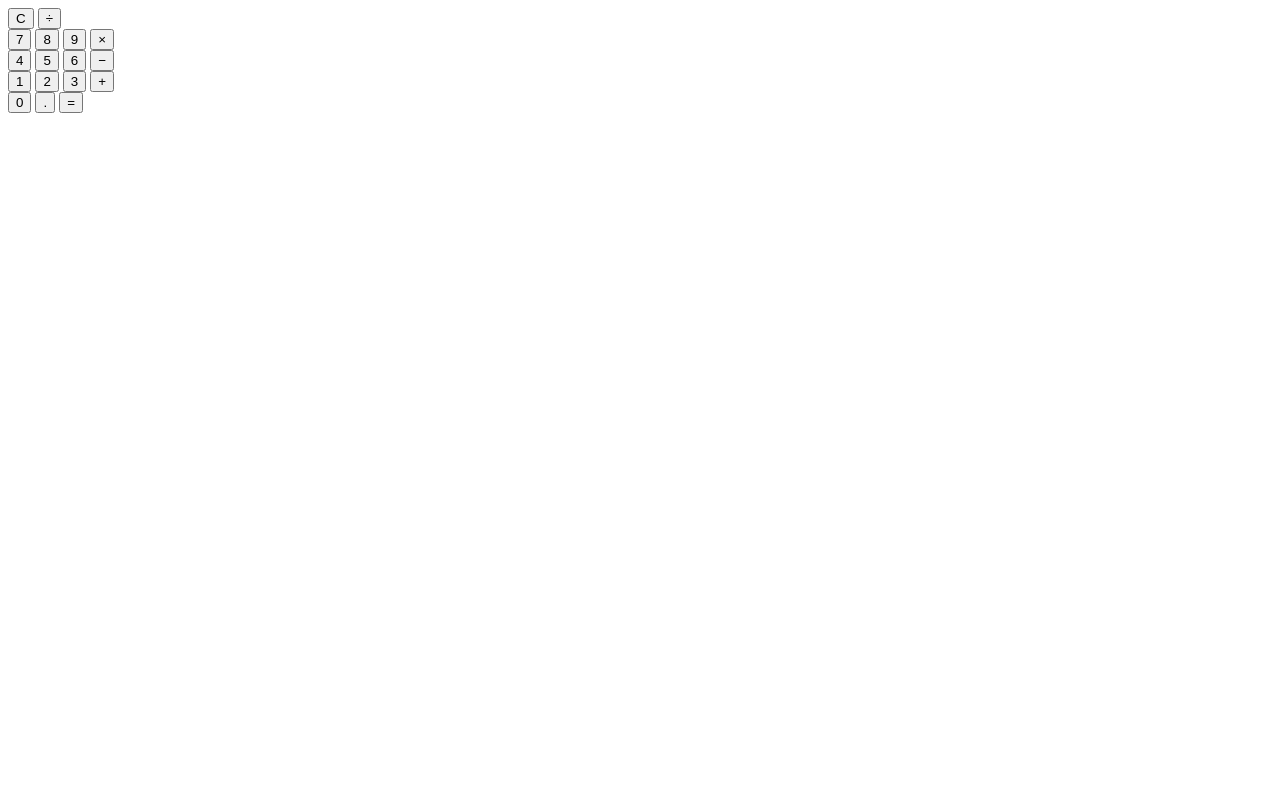
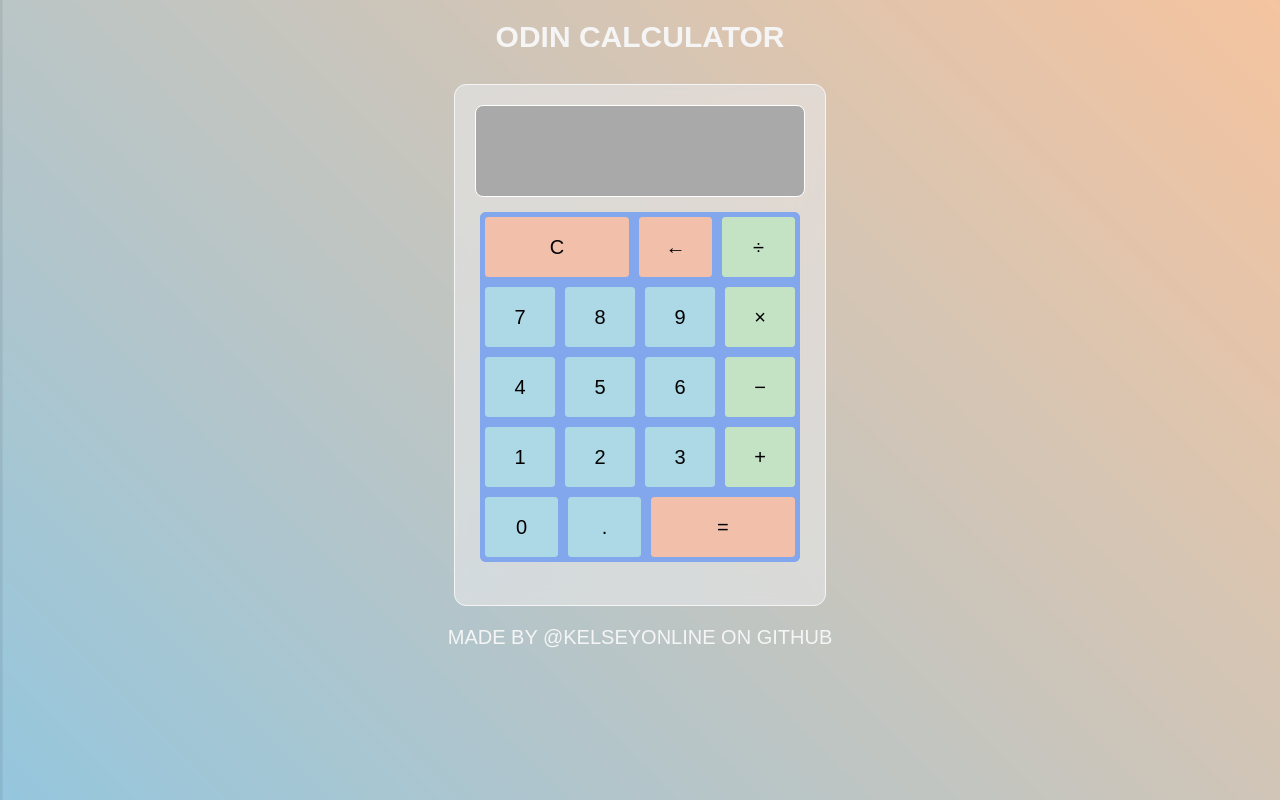
Before and after one commit to kelseyonline/odin-calculator, a plain HTML site: page index.html in a window 1280 px wide. Drawn offline with Linux system fonts and the light colour scheme.

Commit message:
Configure final CSS layout of calculator

```diff
--- a/index.html
+++ b/index.html
@@ -3,20 +3,24 @@
 <head>
     <meta charset="UTF-8">
     <meta name="viewport" content="width=device-width, initial-scale=1.0">
+    <link rel="stylesheet" href="style.css">
     <title>Calculator</title>
 </head>
 <body>
+<h1 class="hero">ODIN CALCULATOR</h1>
 <div class="body">
     <div class="screen"></div>
-    <div class="row">
+    <div class="buttons">
+        <div class="row" id="top-row">
             <button class="calc-button" id="clear">C</button>
+            <button class="calc-button" id="backspace">&larr;</button>
             <button class="calc-button" id="divide">&divide;</button>
         </div>
         <div class="row">
             <button class="calc-button">7</button>
             <button class="calc-button">8</button>
             <button class="calc-button">9</button>
-        <button class="calc-button" id="mulitply">&times;</button>
+            <button class="calc-button" id="multiply">&times;</button>
         </div>
         <div class="row">
             <button class="calc-button">4</button>
@@ -30,12 +34,14 @@
             <button class="calc-button">3</button>
             <button class="calc-button" id="add">&plus;</button>
         </div>
-    <div class="row">
+        <div class="row" id="bottom-row">
             <button class="calc-button">0</button>
             <button class="calc-button" id="decimal">.</button>
-        <button class="calc-button id="equals">=</button>
+            <button class="calc-button" id="equals">=</button>
         </div>
     </div>
+</div>
+<footer>MADE BY @KELSEYONLINE ON GITHUB</footer>
 <!-- Add a script to play Pocket Calculator if you really love yourself-->
 <script src="script.js"></script>
 </body>
--- /dev/null
+++ b/style.css
@@ -0,0 +1,120 @@
+body {
+    background-image: url("static/calc-gradient.png");
+    background-size: cover;
+    background-repeat: no-repeat;
+    background-color: lightsteelblue;
+}
+
+h1 {
+    color: whitesmoke;
+    font-family:Arial, Helvetica, sans-serif;
+    font-size: 30px;
+    margin: 20px;
+    text-align: center;
+}
+.body {
+    background-color: aliceblue;
+    height: 500px;
+    max-width: 350px;
+    margin-left: auto;
+    margin-right: auto;
+    margin-top: 30px;
+    padding: 10px;
+    border-radius: 8px;
+    backdrop-filter: blur(16px) saturate(180%);
+    -webkit-backdrop-filter: blur(16px) saturate(180%);
+    background-color: rgba(225, 225, 226, 0.75);
+    border-radius: 12px;
+    border: 1px solid whitesmoke;
+
+}
+
+.screen {
+    background-color: darkgray;
+    margin: 10px;
+    height: 90px;
+    border-radius: 8px;
+    border: 1px solid white;
+}
+
+.buttons {
+    margin: 15px;
+    background-color: #82a7ed;
+    border-radius: 6px;
+    height: 350px;
+    display: flex;
+    flex-wrap: wrap;
+
+}
+.calc-button {
+    background-color: lightblue;
+    border: solid 1px lightblue;
+    border-radius: 3px;
+    padding: 7px;
+    margin: 5px;
+    font-size: 20px;
+    max-height: 100%;
+    flex-basis: 25%;
+
+}
+.row {
+    flex-basis: 100%;
+    display: flex;
+    background-color: #82a7ed;
+    border-radius: 6px;
+}
+
+#top-row {
+    display: flex;
+    justify-content: space-between;
+}
+
+#bottom-row {
+    display: flex;
+    justify-content: space-between;
+}
+
+#clear {
+    flex-basis: 50%;
+    background-color: #f2bfab;
+    border: solid 1px #f2bfab;
+}
+
+#equals {
+    flex-basis: 50%;
+    background-color: #f2bfab;
+    border: solid 1px #f2bfab;
+}
+
+#backspace {
+    background-color: #f2bfab;
+    border: solid 1px #f2bfab;
+}
+
+#divide {
+    background-color: rgb(196, 226, 196);
+    border: solid 1px rgb(196, 226, 196);
+}
+
+#multiply {
+    background-color: rgb(196, 226, 196);
+    border: solid 1px rgb(196, 226, 196);
+}
+
+#subtract {
+    background-color: rgb(196, 226, 196);
+    border: solid 1px rgb(196, 226, 196);
+}
+
+#add {
+    background-color: rgb(196, 226, 196);
+    border: solid 1px rgb(196, 226, 196);
+}
+
+footer {
+    color: whitesmoke;
+    font-family:Arial, Helvetica, sans-serif;
+    font-size: 20px;
+    margin: 20px;
+    text-align: center;
+}
```
Also changed, not shown: static/calc-gradient.png (added). Lines whose indentation alone changed are shown as unchanged.
